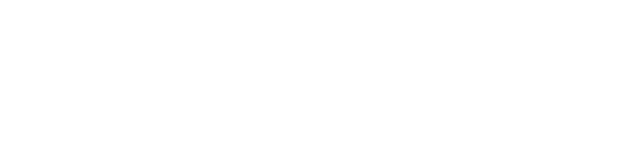
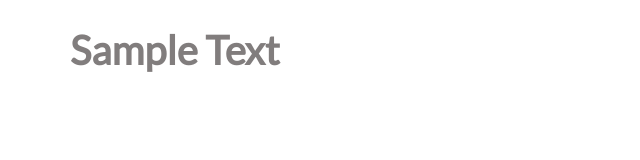
Before and after one commit to kopals123/defaultweb-code, a plain HTML site: page index.html in a window 1280 px wide. Shown: the whole page, without its empty margins (0-640 px from the left). Drawn offline with nearby package versions, Linux system fonts and the light colour scheme; files that its build step writes are made by us from their sources.

Commit message:
Update index.html

```diff
--- a/index.html
+++ b/index.html
@@ -8,7 +8,9 @@
 
     </head>
     <body>
-
+        <div class="row">
+            <h1> Sample Text </h1>
+        </div>
 
     </body>
 
```
